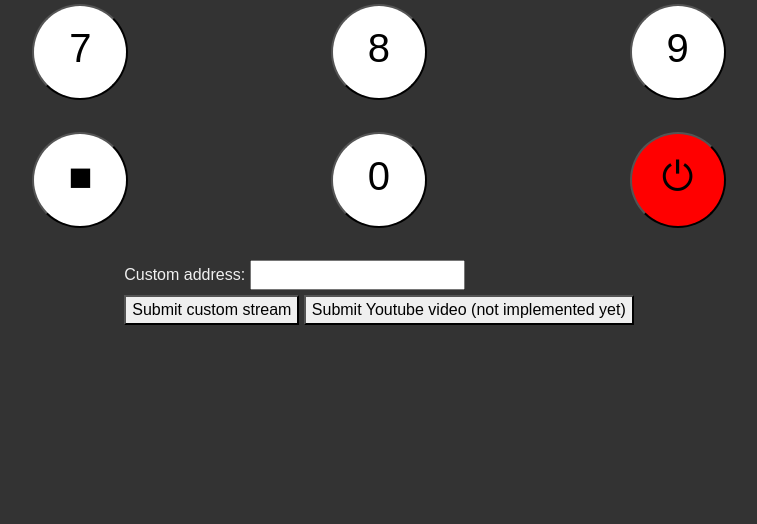
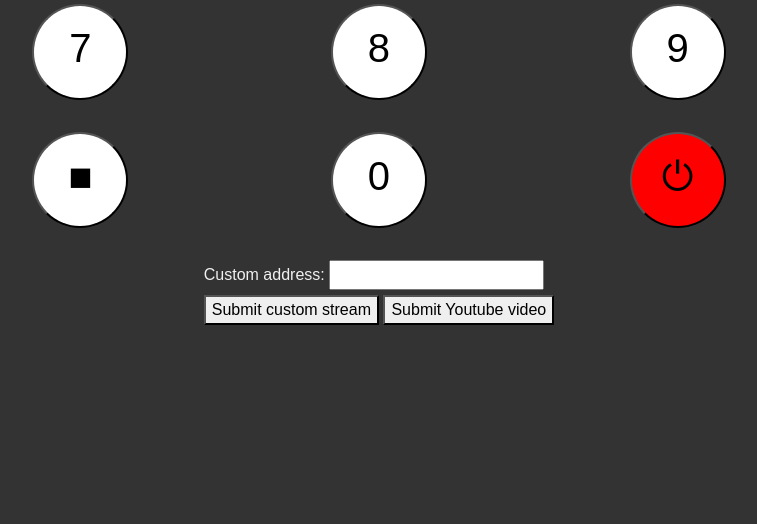
Before and after one commit to F2b59/RasPiTV, a Flask app: page / in a window 1280 px wide. Shown: the part 508-1032 px from the top of the page, without its empty margins (261-1018 px from the left). Run offline with Flask 2, Linux system fonts and the light colour scheme; some libraries are stand-ins or nearby versions.

Commit message:
Update index.html

```diff
--- a/templates/index.html
+++ b/templates/index.html
@@ -132,7 +132,7 @@
 				<label for="addr">Custom address:</label>
 				<input name="addr" type="text" id="addr"><br>
                                 <button name="custom" type="submit">Submit custom stream</button>
-				<button name="customyt" type="submit" formaction="customyt">Submit Youtube video (not implemented yet)</button>
+				<button name="customyt" type="submit" formaction="customyt">Submit Youtube video</button>
                         </form>
                         </div>
 		</div>
```
